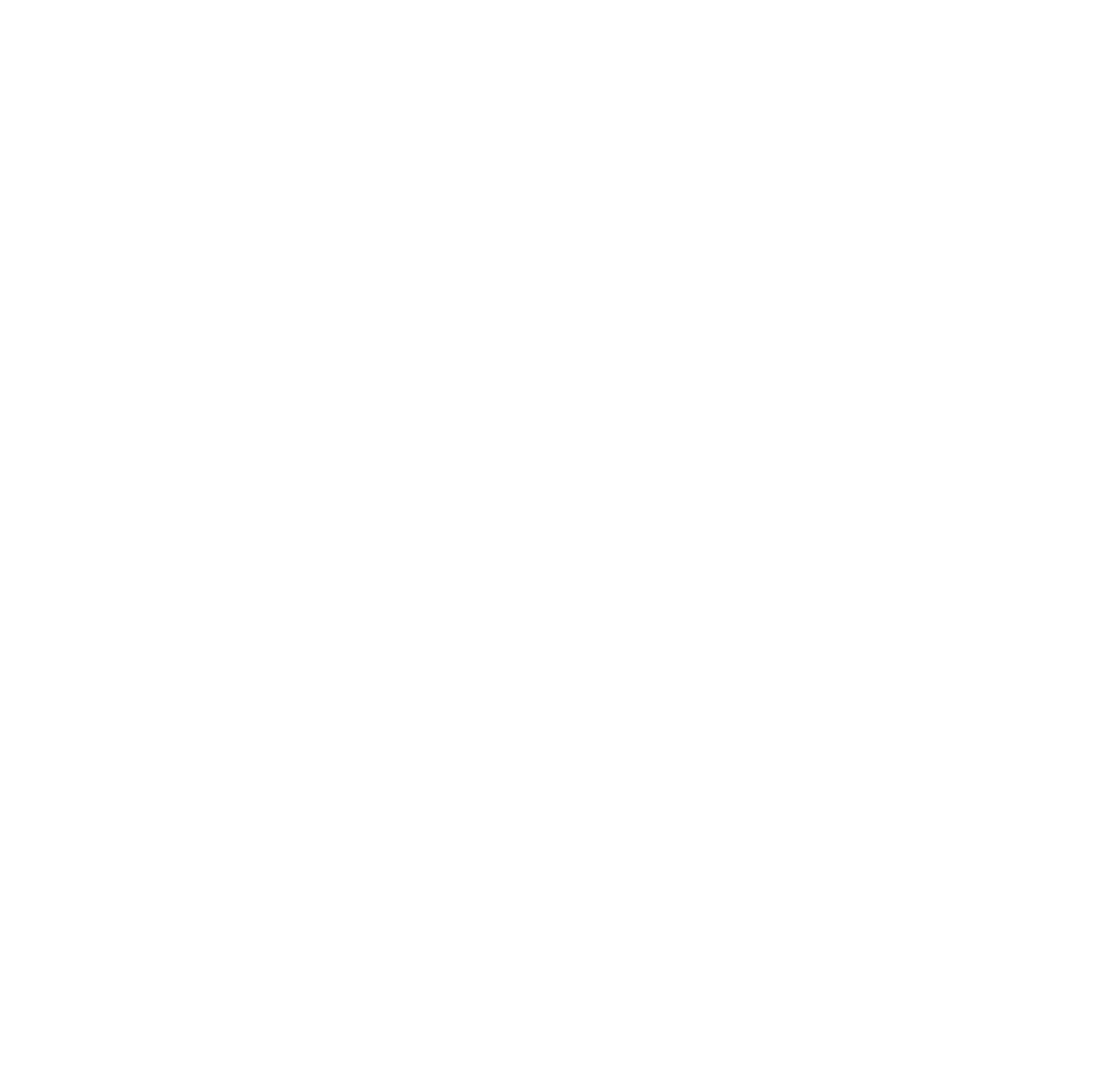
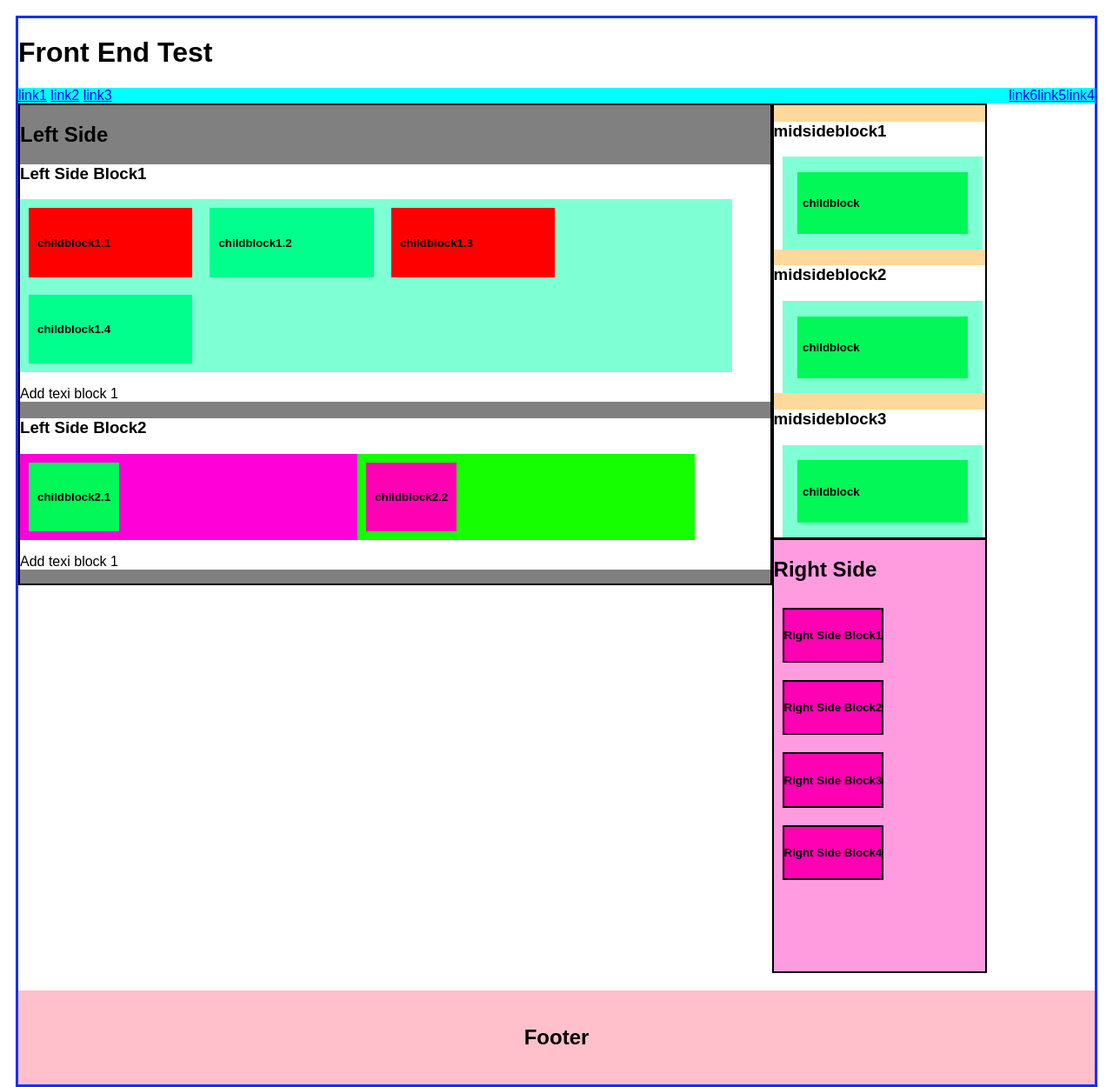
Before and after one commit to punpunbaba/65025929_re-SCore, a plain HTML site: page index.html in a window 1280 px wide. Shown: the whole page at 87% size. Before the commit the page ends 800 px from the top, so only its background shows below. Drawn offline with Linux system fonts and the light colour scheme.

Commit message:
add index file

```diff
--- a/index.html
+++ b/index.html
@@ -5,8 +5,111 @@
     <meta http-equiv="X-UA-Compatible" content="IE=edge">
     <meta name="viewport" content="width=device-width, initial-scale=1.0">
     <title>Document</title>
+    <link rel="stylesheet" href="style.css">
 </head>
 <body>
+    <div class="clearfix">
+    <div class="row">
+        <div class="header">
+            <h1>Front End Test</h1>
+        </div>
+        <div class="topnav">
+            <a href="#">link1</a>
+            <a href="#">link2</a>
+            <a href="#">link3</a>
+            <a href="#" style="float:right">link4</a>
+            <a href="#" style="float:right">link5</a>
+            <a href="#" style="float:right">link6</a>
+        </div>
+            <div class="leftcolumn1">
+                <h2>Left Side</h2>
+                <div class="leftMainblock1">
+                        <h3>Left Side Block1</h3>
+                            <div class="parentblock1">
+                                <div class="childblock1">
+                                    <h5>childblock1.1</h5>
+                                </div>
+                                <div class="childblock2">
+                                    <h5>childblock1.2</h5>
+                                </div>
+                                <div class="childblock3">
+                                    <h5>childblock1.3</h5>
+                                </div>
+                                <div class="childblock4">
+                                    <h5>childblock1.4</h5>
+                                </div>
+                            </div>
+                            <div class="clearfix"></div>
+                        <p>Add texi block 1</p>
+                </div>
+                <div class="leftMainblock2">
+                    <h3>Left Side Block2</h3>
+                    <div class="parentblock2">
+                        <div class="childblock5">
+                            <h5>childblock2.1</h5>
+                        </div>
+                    </div>
+                    <div class="parentblock3">
+                        <div class="childblock6">
+                            <h5>childblock2.2</h5>
+                        </div>
+                    </div>
+                    <div class="clearfix"></div>
+                    <p>Add texi block 1</p>
+                </div>
+            </div>
+        <div class="midside">
+            <div class="midsideblock1">
+                <h3>midsideblock1</h3>
+                <div class="parentblock">
+                    <div class="childblock">
+                        <h5>childblock</h5>
+                    </div>
+                </div>
+            </div>
+            <div class="midsideblock2">
+                <h3>midsideblock2</h3>
+                <div class="parentblock">
+                    <div class="childblock">
+                        <h5>childblock</h5>
+                    </div>
+                </div>
+            </div>
+            <div class="midsideblock3">
+                <h3>midsideblock3</h3>
+                <div class="parentblock">
+                    <div class="childblock">
+                        <h5>childblock</h5>
+                    </div>
+                </div>
+            </div>
+        </div>
 
+
+        <div class="rightside">
+            <h2>Right Side</h2>
+            <div class="rightcolumn1">
+                <h5>Right Side Block1</h5>
+            </div>
+            <div class="rightcolumn2">
+                <h5>Right Side Block2</h5>
+            </div>
+            <div class="rightcolumn3">
+                <h5>Right Side Block3</h5>
+            </div>
+            <div class="rightcolumn4">
+                <h5>Right Side Block4</h5>
+            </div>
+
+
+
+        </div>
+
+        <div class="clearfix"></div>
+    <div class="footer">
+        <h2> Footer </h2>
+    </div>
+    </div>
+    </div>
 </body>
 </html>
--- /dev/null
+++ b/style.css
@@ -0,0 +1,159 @@
+*   {
+    box-sizing: border-box;
+}
+
+body {
+    font-family: Arial;
+    padding: 10px;
+    background: rgb(255, 255, 255);
+
+}
+.clearfix{
+    clear: both;
+}
+.row{
+    border:solid rgb(8, 49, 253);
+    width: 100%;
+}
+
+.topnav{
+    background-color: aqua;
+}
+.leftcolumn1{
+    border: 2px solid black;
+    width: 70%;
+    background-color: gray;
+    float: left;
+}
+.leftMainblock1,.leftMainblock2,.midsideblock1,.midsideblock2,.midsideblock3{
+    width: 100%;
+    background-color: white;
+}
+.parentblock1{
+    width: 95%;
+    background-color: aquamarine;
+    float: left;
+
+}
+.childblock1 {
+    margin: 10px;
+    padding: 10px;
+    width: 23%;
+    background: red;
+    float: inherit;
+}
+.childblock2 {
+    margin: 10px;
+    padding: 10px;
+    width: 23%;
+    background: rgb(0, 255, 140);
+    float: inherit;
+
+}
+.childblock3 {
+    margin: 10px;
+    padding: 10px;
+    width: 23%;
+    background: red;
+    float: inherit;
+}
+.childblock4 {
+    margin: 10px;
+    padding: 10px;
+    width: 23%;
+    background: rgb(0, 255, 140);
+    float: inherit;
+}
+.parentblock2{
+    width: 45%;
+    background: rgb(255, 0, 217);
+    float: left;
+}
+.parentblock3{
+    width: 45%;
+    background-color: rgb(21, 255, 0);
+    float: left;
+}
+
+.childblock5{
+    margin: 10px;
+    padding: 10px;
+    width: auto;
+    background: rgb(1, 248, 87);
+    float: inherit;
+}
+.childblock6{
+    margin: 10px;
+    padding: 10px;
+    width:  auto;
+    background: rgb(255, 0, 179);
+    float: inherit;
+}
+.midside{
+    width: 247px;
+    height: 500px;
+    border: 2px solid black;
+    background-color: rgba(255, 156, 7, 0.396);
+    float: left;
+}
+.parentblock{
+    margin: 10px;
+    padding: 7.5px;
+    width: 95%;
+    background-color: aquamarine;
+    float: inherit;
+}
+.childblock{
+    margin: 10px;
+    padding: 6px;
+    width: auto;
+    background: rgb(1, 248, 87);
+    float: inherit;
+}
+
+.rightside{
+    width: 247px;
+    height: 500px;
+    border: 2px solid black;
+    background-color: rgba(255, 7, 176, 0.396);
+    float: left;
+}
+.rightcolumn1{
+    margin: 10px;
+    padding: 10apx;
+    width:  auto;
+    border: 2px solid black;
+    background: rgb(255, 0, 179);
+    float: left;
+}
+.rightcolumn2{
+    margin: 10px;
+    padding: 10apx;
+    width:  auto;
+    border: 2px solid black;
+    background: rgb(255, 0, 179);
+    float: left;
+}
+.rightcolumn3{
+    margin: 10px;
+    padding: 10apx;
+    width:  auto;
+    border: 2px solid black;
+    background: rgb(255, 0, 179);
+    float: left;
+}
+.rightcolumn4{
+    margin: 10px;
+    padding: 10apx;
+    width:  auto;
+    border: 2px solid black;
+    background: rgb(255, 0, 179);
+    float: left;
+}
+
+.footer{
+    padding: 20px;
+    text-align: center;
+    background: pink;
+    margin-top: 20px;
+}
```
